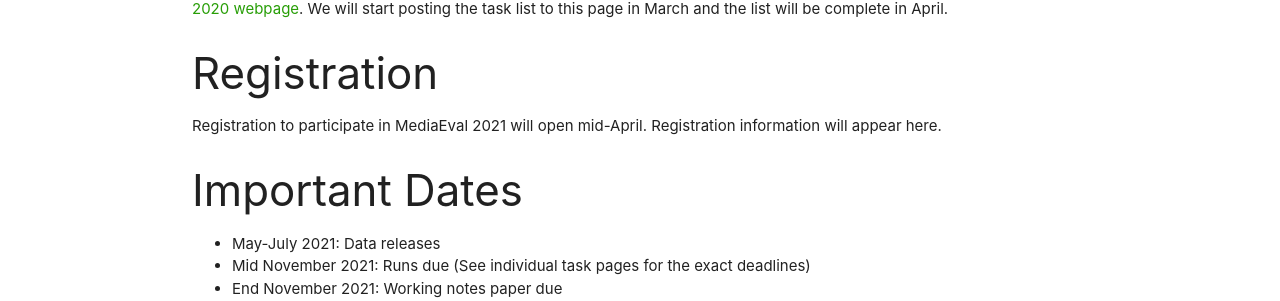
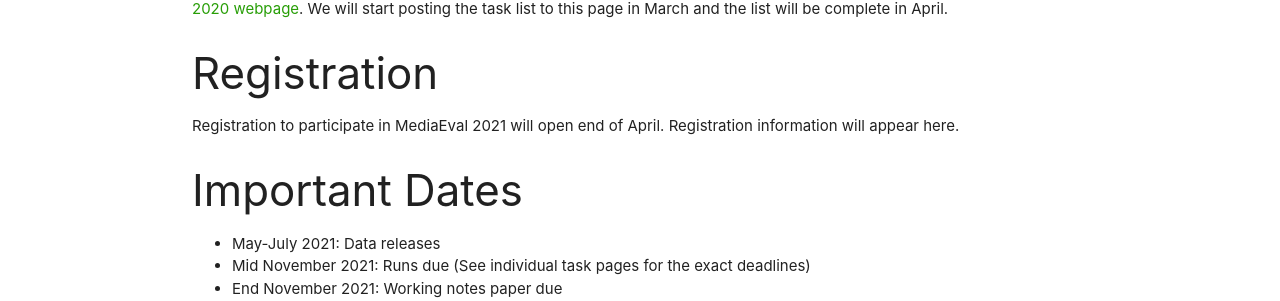
Before and after one commit to multimediaeval/multimediaeval.github.io, a Jekyll site: the page built from _editions/2021.md, in a window 1280 px wide and 1303 px high. Shown: the part 389-690 px from the top of the window. Built offline with Jekyll 4.4.1, drawn with Linux system fonts in a browser that asks for light colours.

Commit message:
Update 2021.md

```diff
--- a/_editions/2021.md
+++ b/_editions/2021.md
@@ -11,7 +11,7 @@
 Currently we are calling for task proposals. For examples of the type of tasks that will be offered, please see the [MediaEval 2020 webpage](https://multimediaeval.github.io/editions/2020/). We will start posting the task list to this page in March and the list will be complete in April.
 
 ### Registration
-Registration to participate in MediaEval 2021 will open mid-April. Registration information will appear here.
+Registration to participate in MediaEval 2021 will open end of April. Registration information will appear here.
 
 ### Important Dates
 * May-July 2021: Data releases
```
